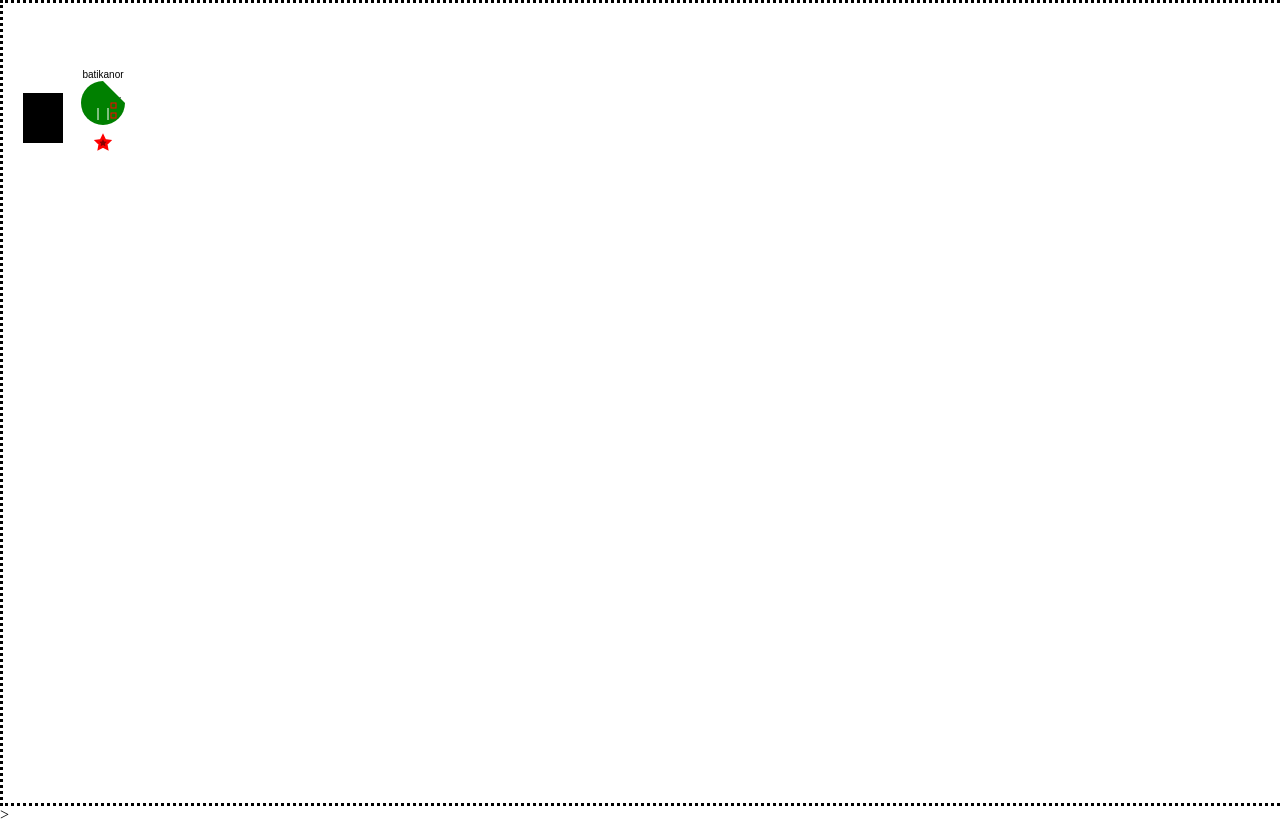
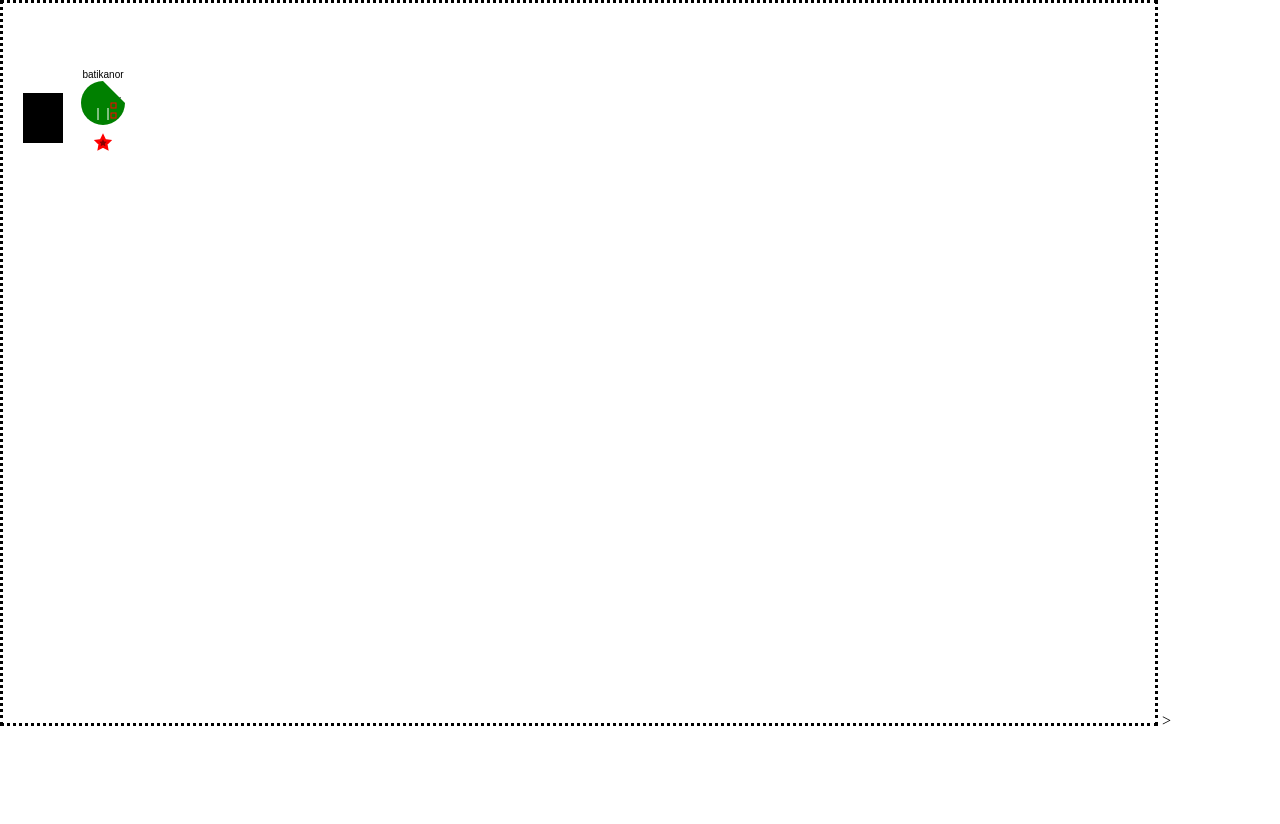
Before and after one commit to batikanor/QuickFight, a plain HTML site: page index.html in a window 1280 px wide. After the commit the page ends 800 px from the top, so only its background shows below. Drawn offline with Linux system fonts and the light colour scheme.

Commit message:
restructured

```diff
--- a/script.js
+++ b/script.js
@@ -1,10 +1,36 @@
+// get reference to canvas
 const canvas = document.getElementsByTagName('canvas')[0]
-canvas.width = window.innerWidth
-canvas.height = window.innerHeight
+//const canvas = document.getElementById('canvas')
+//const canvas = document.querySelector("#canvas")
 
-const ctx = canvas.getContext('2d')
-ctx.fillText("Hey", 100, 100)
-ctx.fillRect(20,90,40,50)
+// get reference to rendering context
+const ctx = canvas.getContext('2d');
+
+// when window is first loaded
+window.addEventListener("load", () => {
+    console.log("Window has been loaded.");
+
+    // disableScroll()
+
+
+
+    // resizing
+    resizeCanvas()
+
+
+
+    ctx.fillText("Hey", 100, 100)
+    ctx.fillRect(20,90,40,50)
+
+
+
+
+    ctx.translate(100,100)
+    renderAvatar()
+    ctx.translate(0,40)
+    renderShot()
+
+})
 
 function renderAvatar(){
 
@@ -20,8 +46,9 @@ function renderAvatar(){
     ctx.fillStyle = 'black'
     ctx.fillText('batikanor', 0, -25)
 
+    // this is where rotation should go
 
-    // setting location of eyes (for direction)
+    // setting location of eyes and mouth (for direction)
     ctx.beginPath()
     ctx.moveTo(-5, 5)
     ctx.lineTo(-5, 17)
@@ -33,6 +60,27 @@ function renderAvatar(){
     ctx.strokeStyle = "#FFFFFF";
     ctx.stroke()
 }
+
+window.addEventListener("resize",resizeCanvas)
+
+function resizeCanvas() {
+    canvas.width = window.innerWidth * 90 / 100
+    canvas.height = window.innerHeight * 90 / 100
+    console.log("Resized canvas to: " + canvas.width + " x " + canvas.height)
+}
+
+// thanks geeksforgeeks
+function disableScroll() {
+    // Get the current page scroll position
+    scrollTop = window.pageYOffset || document.documentElement.scrollTop;
+    scrollLeft = window.pageXOffset || document.documentElement.scrollLeft,
+
+        // if any scroll is attempted, set this to the previous value
+        window.onscroll = function() {
+            window.scrollTo(scrollLeft, scrollTop);
+        };
+}
+
 // thanks markE and Andrei Volgin
 function drawStar(cx,cy,spikes,outerRadius,innerRadius){
     var rot=Math.PI/2*3;
@@ -70,7 +118,3 @@ function renderShot(){
     // ctx.fill()
     drawStar(0,0,5,4,2)
 }
-ctx.translate(100,100)
-renderAvatar()
-ctx.translate(0,40)
-renderShot()
--- a/style.css
+++ b/style.css
@@ -3,7 +3,7 @@ html, body {
     margin: 0;
 }
 canvas {
-    width: 100%;
-    height: 100%;
+    /* width: 100%; */
+    /* height: 100%; */
     border: 3px dotted black;
 }
```
